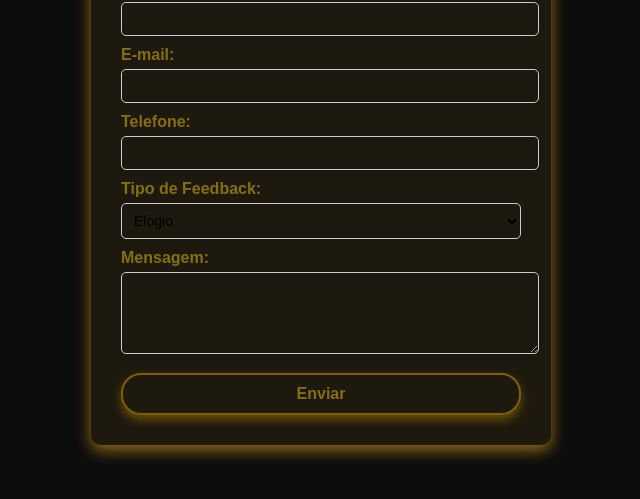
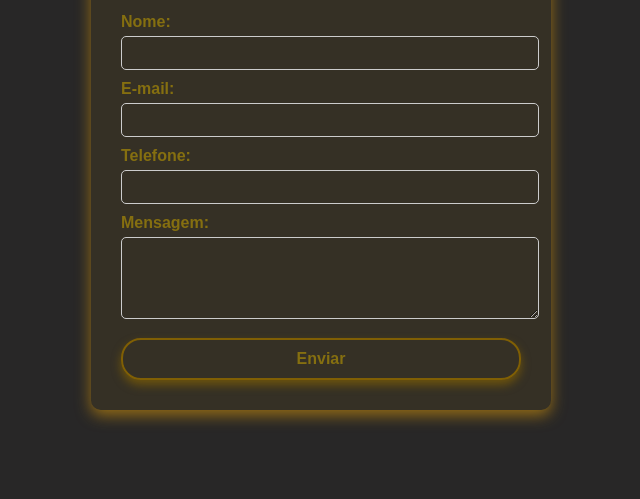
Before and after one commit to CarolinaGoes/Portfolio-main, a plain HTML site: page pages/feedback.html in a window 1280 px wide. Shown: the part 237-736 px from the top of the page, without its empty margins (319-959 px from the left). Drawn offline with Linux system fonts and the light colour scheme.

Commit message:
Update feedback.html

```diff
--- a/pages/feedback.html
+++ b/pages/feedback.html
@@ -7,7 +7,7 @@
     <style>
         body {
             font-family: Arial, sans-serif;
-            background-color: #0e0d0d;
+            background-color: #0e0d0de3;
             margin: 0;
             padding: 0;
             display: flex;
@@ -87,13 +87,6 @@
 
             <label for="telefone">Telefone:</label>
             <input type="tel" id="telefone" name="telefone">
-
-            <label for="tipo">Tipo de Feedback:</label>
-            <select id="tipo" name="tipo">
-                <option value="elogio">Elogio</option>
-                <option value="sugestao">Sugestão</option>
-                <option value="reclamacao">Pode melhorar</option>
-                <option value="duvida">Mensagem</option>
             </select>
 
             <label for="mensagem">Mensagem:</label>
```
